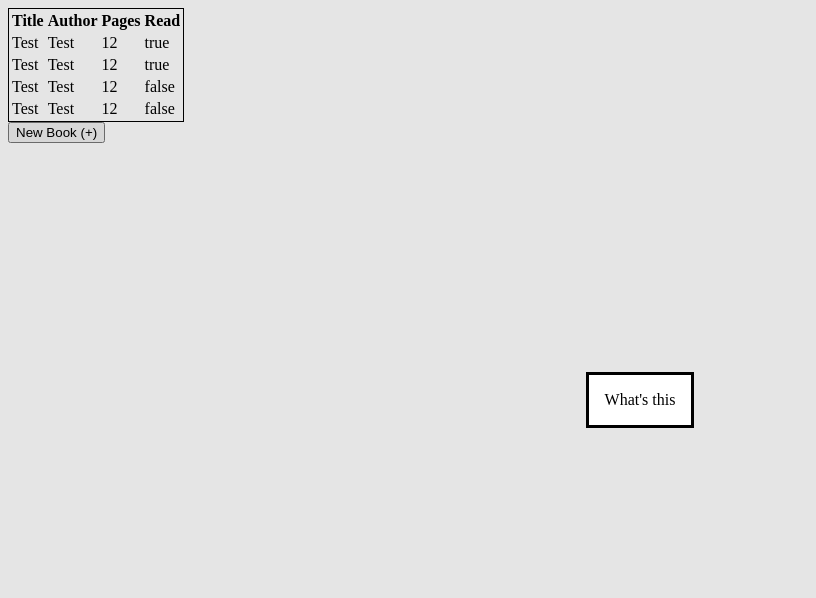
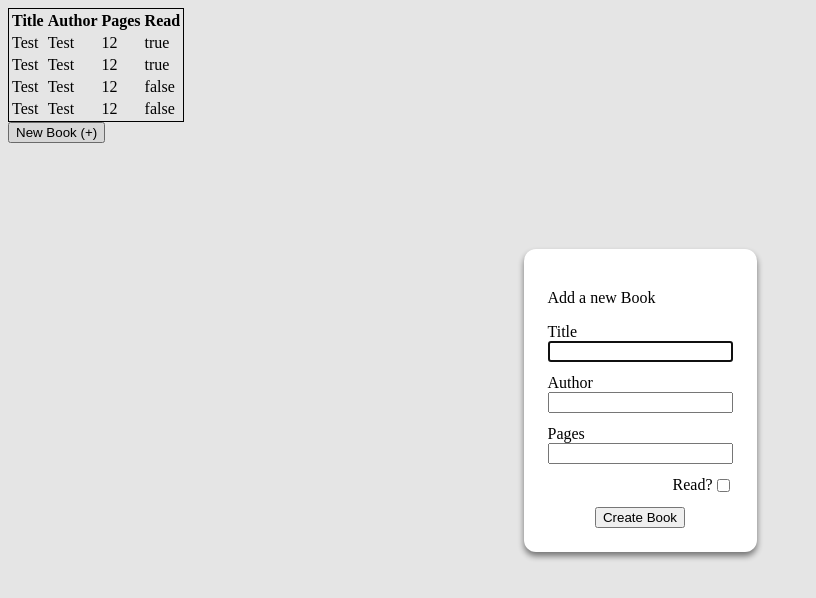
Before and after one commit to picantitoDev/library, a plain HTML site: page index.html in a window 1280 px wide. Both pictures are taken after a click on the button "New Book (+)". Shown: the whole page, without its empty margins (0-816 px from the left). Drawn offline with Linux system fonts and the light colour scheme.

Commit message:
Just added the dialog and form element

```diff
--- a/index.html
+++ b/index.html
@@ -11,9 +11,9 @@
         <thead>
             <tr>
                 <th>Title</th>
-            <th>Author</th>
-            <th>Pages</th>
-            <th>Read</th>
+                <th>Author</th>
+                <th>Pages</th>
+                <th>Read</th>
             </tr>
         </thead>
         <tbody>
@@ -23,9 +23,36 @@
 
     <button id="new-button">New Book (+)</button>
     <dialog id="book-form-dialog">
-        What's this
+        <div class="form-container">
+            <p>Add a new Book</p>
+            <form action="#">
+                <div class="input-container">
+                    <label for="title">Title</label>
+                    <input type="text" id="title" name="title">
+                </div>
+
+                <div class="input-container">
+                    <label for="author">Author</label>
+                    <input type="text" id="author" name="author">
+                </div>
+
+                <div class="input-container">
+                    <label for="pages">Pages</label>
+                    <input type="number" id="pages" name="pages">
+                </div>
+
+                <div class="input-container" id="read-container">
+                    <label for="read">Read?</label>
+                    <input type="checkbox" id="read" name="read">
+                </div>
+
+                <div class="button-container">
+                    <button type="submit">Create Book</button>
+                </div>
+            </form>
+        </div>
     </dialog>
+
     <script src="script.js"></script>
 </body>
-
 </html>
--- a/script.js
+++ b/script.js
@@ -46,11 +46,15 @@ function display(){
     });
 };
 
-newButton.addEventListener("click", function(){
+newButton.addEventListener("click", function () {
     formDialog.showModal();
 });
 
-
+formDialog.addEventListener("click", function(event) {
+    if (event.target === formDialog) {
+        formDialog.close();
+    }
+});
 
 
 display();
--- a/styles.css
+++ b/styles.css
@@ -1,3 +1,38 @@
-table{
+table {
     border: 1px solid black;
 }
+
+input, label {
+    display: block;
+}
+
+dialog {
+    background-color: #ffff;
+    border: none;
+    display: flex;
+    justify-content: center;
+    align-items: center;
+    padding: 24px;
+    visibility: hidden;
+    border-radius: 12px;
+    box-shadow: 0 4px 6px rgba(0, 0, 0, 0.5);
+}
+
+dialog[open] {
+    visibility: visible;
+    opacity: 1;
+}
+
+.input-container {
+    margin-bottom: 12px;
+}
+
+#read-container {
+    display: flex;
+    justify-content: end;
+}
+
+.button-container {
+    display: flex;
+    justify-content: center;
+}
```
